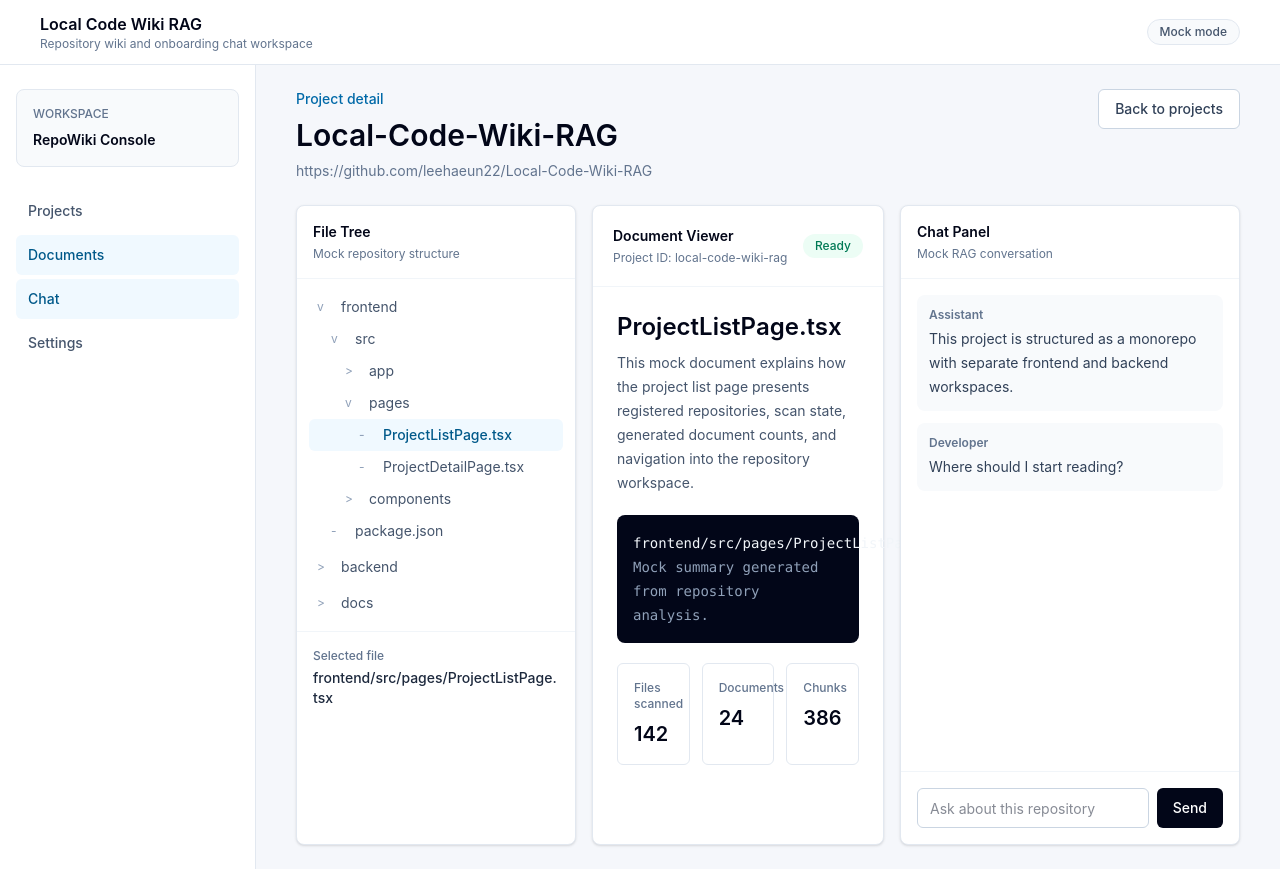
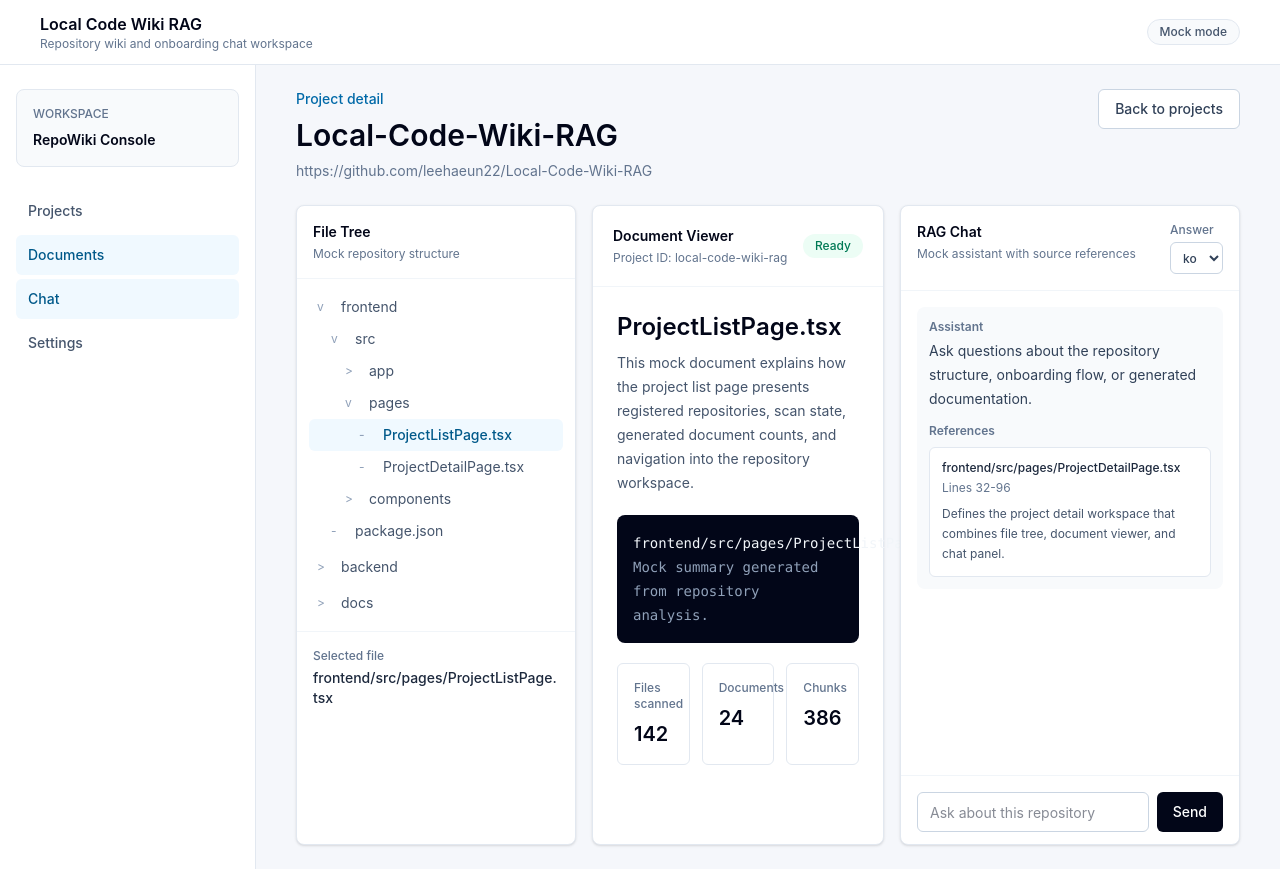
Before and after one commit to leehaeun22/Local-Code-Wiki-RAG, a React (Vite) app in the folder frontend/: page /projects/local-code-wiki-rag in a window 1280 px wide. Built offline with nearby package versions, Linux system fonts and the light colour scheme.

Commit message:
feat: add rag chat ui

```diff
--- /dev/null
+++ b/frontend/src/components/chat/ChatInput.tsx
@@ -0,0 +1,40 @@
+import { type FormEvent, useState } from 'react'
+
+interface ChatInputProps {
+  onSubmit: (question: string) => void
+}
+
+export function ChatInput({ onSubmit }: ChatInputProps) {
+  const [question, setQuestion] = useState('')
+
+  const handleSubmit = (event: FormEvent<HTMLFormElement>) => {
+    event.preventDefault()
+
+    const nextQuestion = question.trim()
+
+    if (!nextQuestion) {
+      return
+    }
+
+    onSubmit(nextQuestion)
+    setQuestion('')
+  }
+
+  return (
+    <form className="flex gap-2" onSubmit={handleSubmit}>
+      <input
+        className="h-10 min-w-0 flex-1 rounded-md border border-slate-300 px-3 text-sm outline-none transition focus:border-sky-500 focus:ring-2 focus:ring-sky-100"
+        onChange={(event) => setQuestion(event.target.value)}
+        placeholder="Ask about this repository"
+        type="text"
+        value={question}
+      />
+      <button
+        className="h-10 rounded-md bg-slate-950 px-4 text-sm font-medium text-white transition hover:bg-slate-800"
+        type="submit"
+      >
+        Send
+      </button>
+    </form>
+  )
+}
--- /dev/null
+++ b/frontend/src/components/chat/ChatMessage.tsx
@@ -0,0 +1,27 @@
+import type { ChatMessage as ChatMessageType } from '../../types/chat'
+import { ReferenceList } from './ReferenceList'
+
+interface ChatMessageProps {
+  message: ChatMessageType
+}
+
+export function ChatMessage({ message }: ChatMessageProps) {
+  const isUser = message.role === 'user'
+
+  return (
+    <div className={['flex', isUser ? 'justify-end' : 'justify-start'].join(' ')}>
+      <div
+        className={[
+          'max-w-full rounded-lg p-3',
+          isUser ? 'bg-slate-950 text-white' : 'bg-slate-50 text-slate-700',
+        ].join(' ')}
+      >
+        <p className={['text-xs font-semibold', isUser ? 'text-slate-300' : 'text-slate-500'].join(' ')}>
+          {isUser ? 'You' : 'Assistant'}
+        </p>
+        <p className="mt-1 whitespace-pre-wrap text-sm leading-6">{message.content}</p>
+        {!isUser && message.references ? <ReferenceList references={message.references} /> : null}
+      </div>
+    </div>
+  )
+}
--- /dev/null
+++ b/frontend/src/components/chat/ChatPanel.tsx
@@ -0,0 +1,93 @@
+import { useState } from 'react'
+
+import type { AnswerLanguage, ChatMessage as ChatMessageType, ChatReference } from '../../types/chat'
+import { ChatInput } from './ChatInput'
+import { ChatMessage } from './ChatMessage'
+
+const mockReferences: ChatReference[] = [
+  {
+    file_path: 'frontend/src/pages/ProjectDetailPage.tsx',
+    start_line: 32,
+    end_line: 96,
+    summary: 'Defines the project detail workspace that combines file tree, document viewer, and chat panel.',
+  },
+  {
+    file_path: 'frontend/src/components/file/FileTree.tsx',
+    start_line: 135,
+    end_line: 186,
+    summary: 'Manages expanded folders and selected file path for the mock repository tree.',
+  },
+]
+
+const initialMessages: ChatMessageType[] = [
+  {
+    id: 'assistant-welcome',
+    role: 'assistant',
+    content:
+      'Ask questions about the repository structure, onboarding flow, or generated documentation.',
+    references: mockReferences.slice(0, 1),
+  },
+]
+
+function createMockAnswer(question: string, language: AnswerLanguage): ChatMessageType {
+  const content =
+    language === 'ko'
+      ? `"${question}"에 대한 mock RAG 답변입니다.\n현재 화면은 선택된 코드 문서와 파일 트리 맥락을 참고해 온보딩 질문에 답변하도록 설계되어 있습니다.`
+      : `Mock RAG answer for "${question}".\nThis panel is designed to answer onboarding questions using the selected code document and file tree context.`
+
+  return {
+    id: `assistant-${Date.now()}`,
+    role: 'assistant',
+    content,
+    references: mockReferences,
+  }
+}
+
+export function ChatPanel() {
+  const [language, setLanguage] = useState<AnswerLanguage>('ko')
+  const [messages, setMessages] = useState<ChatMessageType[]>(initialMessages)
+
+  const handleQuestionSubmit = (question: string) => {
+    const userMessage: ChatMessageType = {
+      id: `user-${Date.now()}`,
+      role: 'user',
+      content: question,
+    }
+
+    setMessages((current) => [...current, userMessage, createMockAnswer(question, language)])
+  }
+
+  return (
+    <aside className="rounded-lg border border-slate-200 bg-white shadow-sm">
+      <div className="border-b border-slate-100 p-4">
+        <div className="flex items-start justify-between gap-3">
+          <div>
+            <p className="text-sm font-semibold text-slate-950">RAG Chat</p>
+            <p className="mt-1 text-xs text-slate-500">Mock assistant with source references</p>
+          </div>
+          <label className="text-xs font-medium text-slate-500">
+            Answer
+            <select
+              className="mt-1 block h-8 rounded-md border border-slate-300 bg-white px-2 text-xs text-slate-700 outline-none transition focus:border-sky-500 focus:ring-2 focus:ring-sky-100"
+              onChange={(event) => setLanguage(event.target.value as AnswerLanguage)}
+              value={language}
+            >
+              <option value="ko">ko</option>
+              <option value="en">en</option>
+            </select>
+          </label>
+        </div>
+      </div>
+      <div className="flex h-[calc(100%-81px)] min-h-[520px] flex-col">
+        <div className="flex-1 space-y-3 overflow-auto p-4">
+          {messages.map((message) => (
+            <ChatMessage key={message.id} message={message} />
+          ))}
+        </div>
+        <div className="border-t border-slate-100 p-4">
+          <ChatInput onSubmit={handleQuestionSubmit} />
+        </div>
+      </div>
+    </aside>
+  )
+}
--- /dev/null
+++ b/frontend/src/components/chat/ReferenceList.tsx
@@ -0,0 +1,29 @@
+import type { ChatReference } from '../../types/chat'
+
+interface ReferenceListProps {
+  references: ChatReference[]
+}
+
+export function ReferenceList({ references }: ReferenceListProps) {
+  if (references.length === 0) {
+    return null
+  }
+
+  return (
+    <div className="mt-3 space-y-2">
+      <p className="text-xs font-semibold text-slate-500">References</p>
+      {references.map((reference) => (
+        <div
+          className="rounded-md border border-slate-200 bg-white p-3 text-xs"
+          key={`${reference.file_path}-${reference.start_line}-${reference.end_line}`}
+        >
+          <p className="break-all font-medium text-slate-800">{reference.file_path}</p>
+          <p className="mt-1 text-slate-500">
+            Lines {reference.start_line}-{reference.end_line}
+          </p>
+          <p className="mt-2 leading-5 text-slate-600">{reference.summary}</p>
+        </div>
+      ))}
+    </div>
+  )
+}
--- a/frontend/src/pages/ProjectDetailPage.tsx
+++ b/frontend/src/pages/ProjectDetailPage.tsx
@@ -1,5 +1,6 @@
 import { Link, useParams } from 'react-router-dom'
 
+import { ChatPanel } from '../components/chat/ChatPanel'
 import { FileTree } from '../components/file/FileTree'
 
 const projectSummary = {
@@ -7,17 +8,6 @@ const projectSummary = {
   repositoryUrl: 'https://github.com/leehaeun22/Local-Code-Wiki-RAG',
   status: 'Ready',
 }
-
-const mockMessages = [
-  {
-    role: 'Assistant',
-    text: 'This project is structured as a monorepo with separate frontend and backend workspaces.',
-  },
-  {
-    role: 'Developer',
-    text: 'Where should I start reading?',
-  },
-]
 
 export function ProjectDetailPage() {
   const { projectId } = useParams()
@@ -79,37 +69,7 @@ export function ProjectDetailPage() {
           </div>
         </article>
 
-        <aside className="rounded-lg border border-slate-200 bg-white shadow-sm">
-          <div className="border-b border-slate-100 p-4">
-            <p className="text-sm font-semibold text-slate-950">Chat Panel</p>
-            <p className="mt-1 text-xs text-slate-500">Mock RAG conversation</p>
-          </div>
-          <div className="flex h-[calc(100%-73px)] min-h-[520px] flex-col">
-            <div className="flex-1 space-y-3 overflow-auto p-4">
-              {mockMessages.map((message) => (
-                <div key={`${message.role}-${message.text}`} className="rounded-lg bg-slate-50 p-3">
-                  <p className="text-xs font-semibold text-slate-500">{message.role}</p>
-                  <p className="mt-1 text-sm leading-6 text-slate-700">{message.text}</p>
-                </div>
-              ))}
-            </div>
-            <div className="border-t border-slate-100 p-4">
-              <div className="flex gap-2">
-                <input
-                  className="h-10 min-w-0 flex-1 rounded-md border border-slate-300 px-3 text-sm outline-none transition focus:border-sky-500 focus:ring-2 focus:ring-sky-100"
-                  placeholder="Ask about this repository"
-                  type="text"
-                />
-                <button
-                  className="h-10 rounded-md bg-slate-950 px-4 text-sm font-medium text-white transition hover:bg-slate-800"
-                  type="button"
-                >
-                  Send
-                </button>
-              </div>
-            </div>
-          </div>
-        </aside>
+        <ChatPanel />
       </div>
     </section>
   )
--- /dev/null
+++ b/frontend/src/types/chat.ts
@@ -0,0 +1,17 @@
+export type ChatRole = 'user' | 'assistant'
+
+export type AnswerLanguage = 'ko' | 'en'
+
+export interface ChatReference {
+  file_path: string
+  start_line: number
+  end_line: number
+  summary: string
+}
+
+export interface ChatMessage {
+  id: string
+  role: ChatRole
+  content: string
+  references?: ChatReference[]
+}
```
